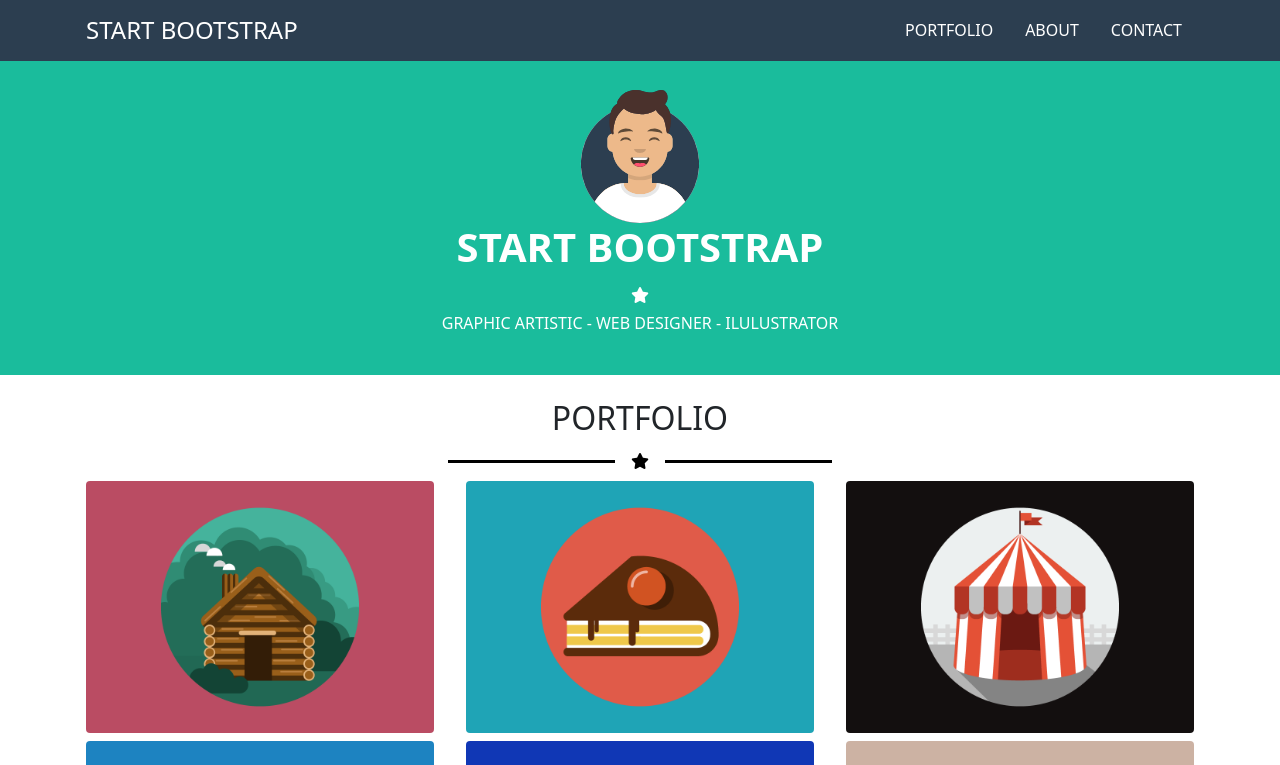
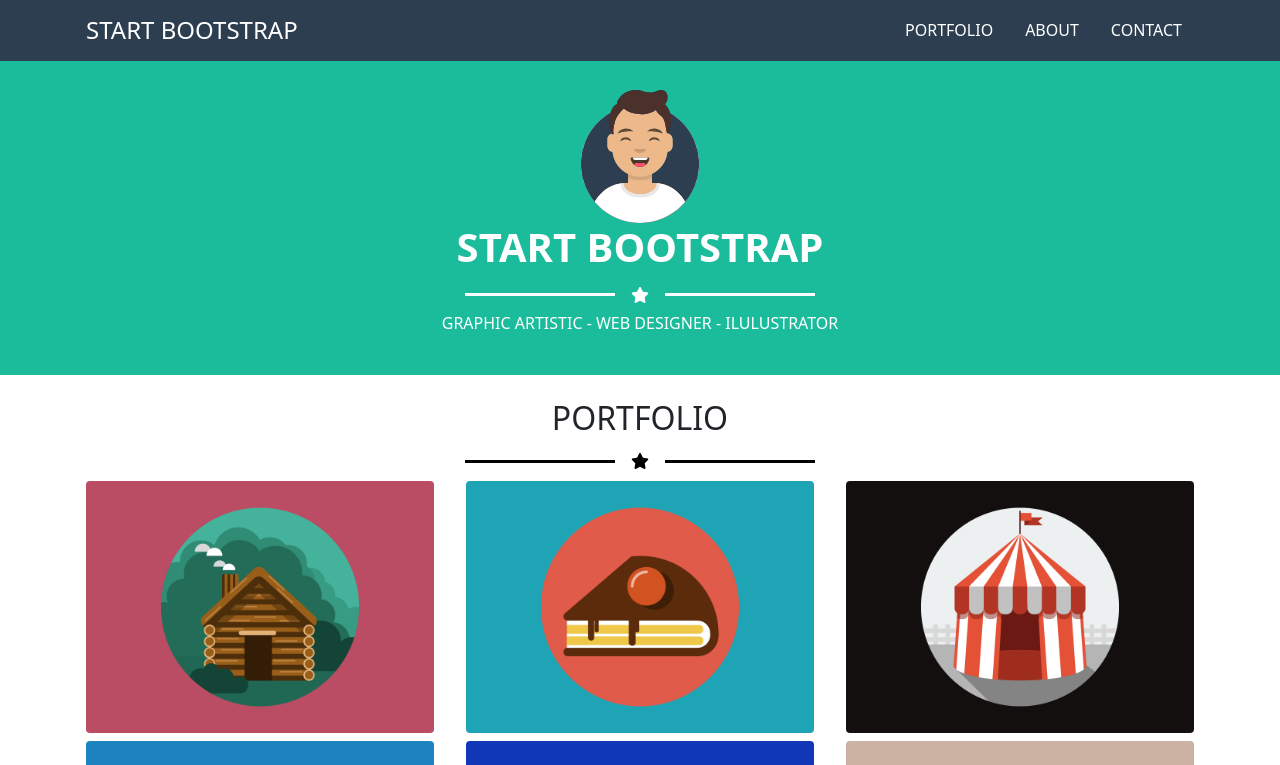
Before and after one commit to estherpinos/html-css-bootstrap-freelance, a plain HTML site: page index.html in a window 1280 px wide. Shown: the top 765 px of the page. Drawn offline with nearby package versions, Linux system fonts and the light colour scheme.

Commit message:
Edit [size of bars/stars

```diff
--- a/css/style.css
+++ b/css/style.css
@@ -52,13 +52,13 @@
 .line-star-1, .line-star-2{
   background-color:white;
   height: 3px;
-  width: 15%;
+  width: 150px;
 }
 
 .line-star-1-b, .line-star-2-b{
   background-color: black;
   height: 3px;
-  width: 15%;
+  width: 150px;
 }
 
 /* PORTFOLIO */
```
